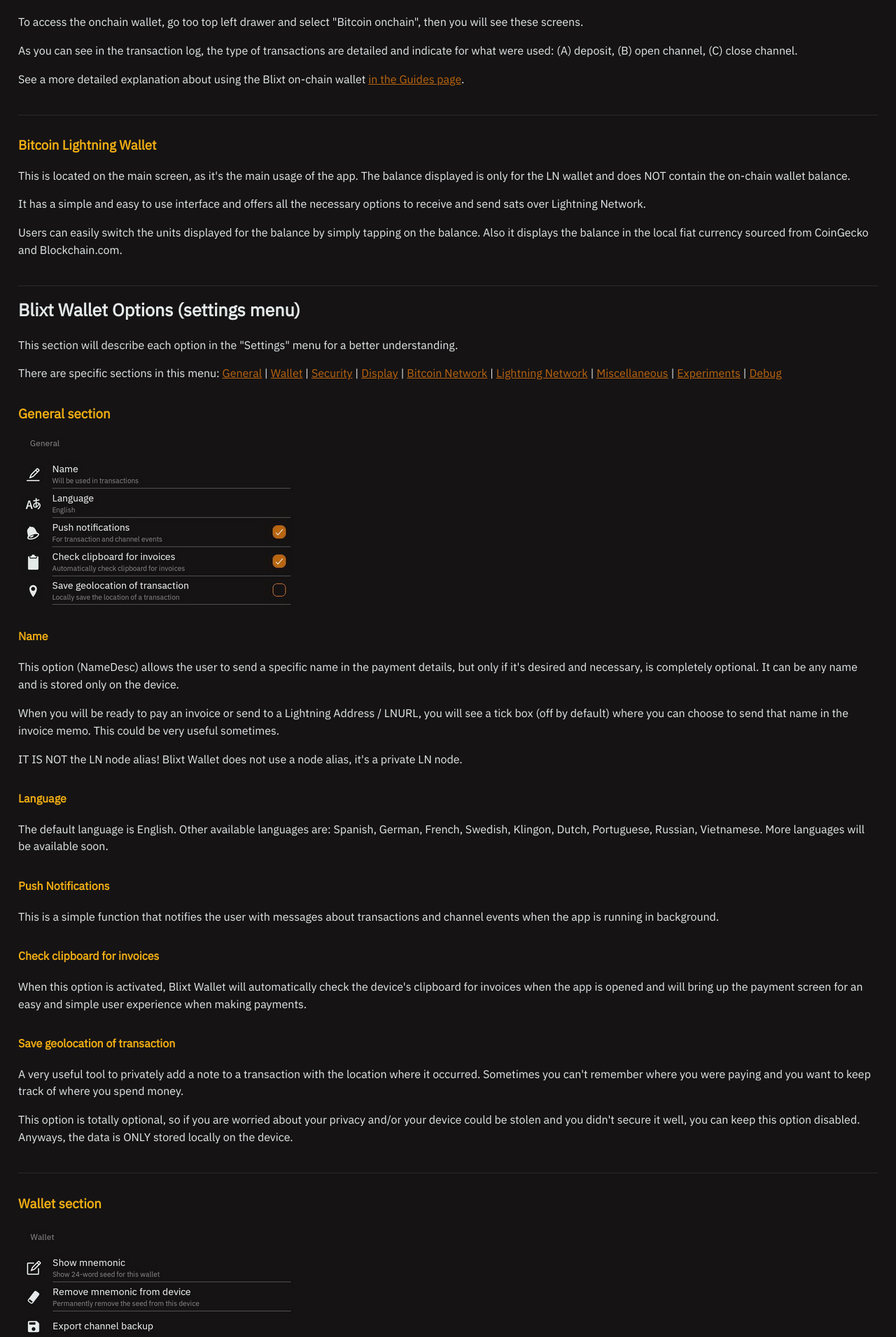
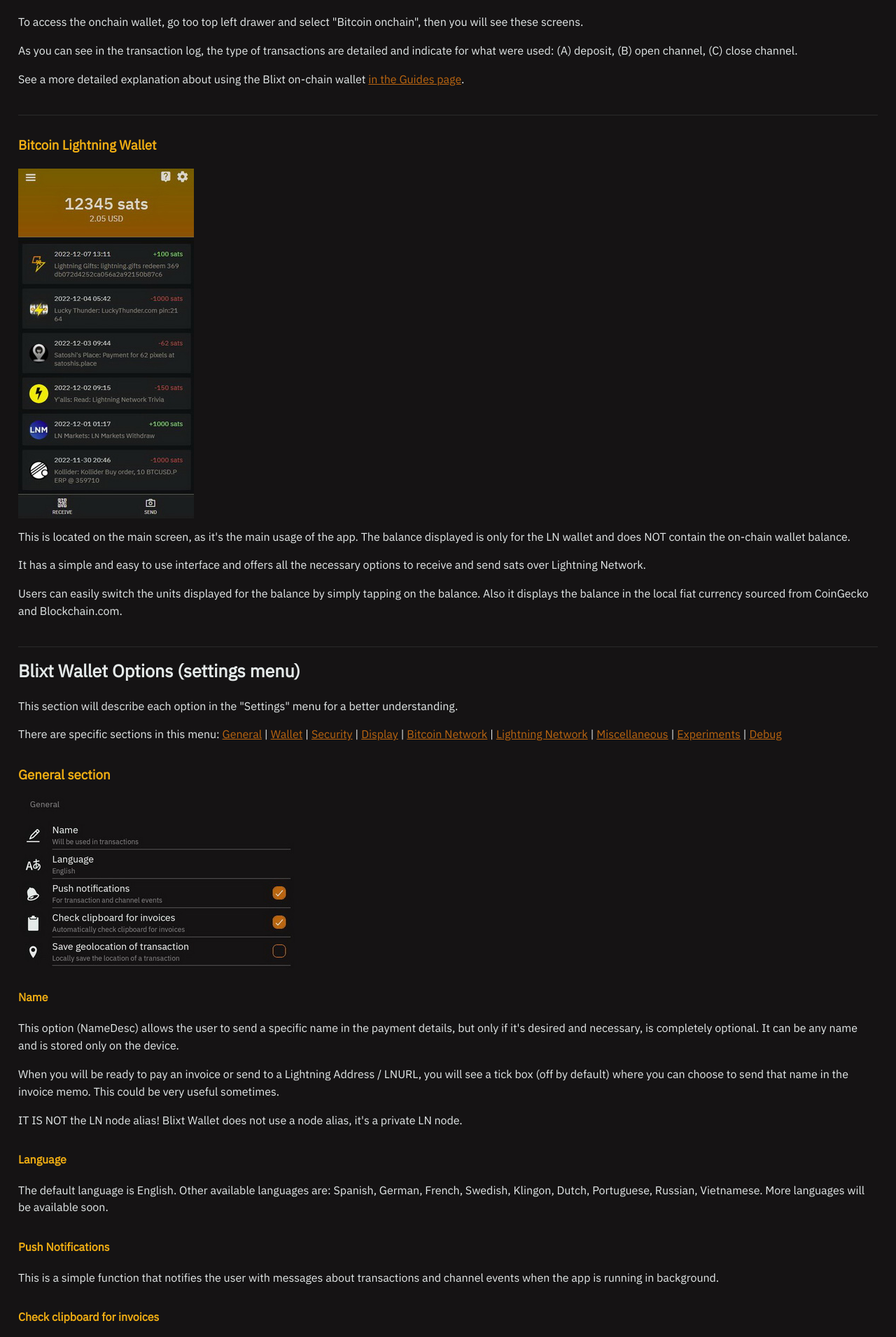
Before and after one commit to BlixtWallet/blixtwallet.github.io, a Jekyll site: the page built from features.html, in a window 1280 px wide. Shown: the part 1993-3904 px from the top of the page at 70% size. Built offline with Jekyll 4.4.1, drawn with Linux system fonts in a browser that asks for light colours.

Commit message:
features - final

```diff
--- a/features.html
+++ b/features.html
@@ -66,7 +66,11 @@
 
   <section id="feature-onchain">
   <h3>Bitcoin On-Chain Wallet</h3>
-    <p><img style="vertical-align:middle" src="assets/images/blixt-onchain-wallet.jpg" align="center" alt="Blixt Onchain Wallet"/></p>
+  <div class="container">
+    <div class="image"></div>
+    <img src="assets/images/blixt-onchain-wallet.jpg" align="center" alt="Blixt Onchain Wallet"/>
+    </div>
+    <div class="text"></div>
     <p>This feature is quite hidden, because it's not the main focus of this app. But it's easy to access it from the top left drawer menu.</p>
     <p>Since on-chain transactions aren't used often by LN power users, it's not visible on the main screen. But that's OK, you can use it like
        a separate wallet where you can manage addresses and see your transaction log. In the future, more functionalities for this on-chain wallet
@@ -76,10 +80,13 @@
     <p>To access the onchain wallet, go too top left drawer and select "Bitcoin onchain", then you will see these screens.</p>
     <p>As you can see in the transaction log, the type of transactions are detailed and indicate for what were used: (A) deposit, (B) open channel, (C) close channel.</p>
     <p>See a more detailed explanation about using the Blixt on-chain wallet <a href="guides#guide-swap">in the Guides page</a>.</p>
+    </div>
+  </div>
   </section>
 
   <section id="feature-lightning">
   <h3>Bitcoin Lightning Wallet</h3>
+  <p><img src="assets/images/blixt-main-ln-wallet.jpg" align="center" alt="Blixt Lightning Wallet"/></p>
     <p>This is located on the main screen, as it's the main usage of the app. The balance displayed is only for the LN wallet and does NOT contain the on-chain wallet balance.</p>
     <p>It has a simple and easy to use interface and offers all the necessary options to receive and send sats over Lightning Network.</p>
     <p>Users can easily switch the units displayed for the balance by simply tapping on the balance. Also it displays the balance in the local fiat currency sourced from CoinGecko and Blockchain.com.</p>
@@ -429,6 +436,7 @@
     For the time being, this doesn't work behind Tor so browsing these apps will be over clearnet.
     </p>
   <h3 id="function-onchain">On-chain wallet</h3>
+    <img src="assets/images/blixt-onchain-wallet.jpg" align="center" alt="Blixt Onchain Wallet"/>
     <p>Dedicated section to access the on-chain part of Blixt Wallet.
     This section will display your on-chain balance and a QR code and Bitcoin address to receive on-chain funds to.
     </p>
--- a/features_es.html
+++ b/features_es.html
@@ -93,6 +93,7 @@
 
   <section id="feature-onchain">
   <h3>Monedero Bitcoin On-Chain</h3>
+    <img src="assets/images/blixt-onchain-wallet.jpg" align="center" alt="Blixt Onchain Wallet"/>
     <p>
       Esta característica está bastante oculta, porque no es el enfoque principal de esta aplicación.
       Pero es fácil acceder a él desde el menú del cajón superior izquierdo.
@@ -107,11 +108,13 @@
       En este momento, el uso principal de este monedero onchain es administrar la apertura y el cierre de los canales de LN y
       no como pagos regulares del día a día mediante transacciones en onchain.
     </p>
+    <p>Como puede ver en el registro de transacciones, se detalla el tipo de transacciones e indica para qué se usaron: (A) depósito, (B) canal abierto, (C) canal cerrado.</p>
     <p>Vea una explicación más detallada sobre el uso de la billetera en cadena Blixt <a href="guides_es.html#guia-swap">en la página de Guías</a>.</p>
   </section>
 
   <section id="feature-lightning">
   <h3>Monedero Bitcoin Lightning</h3>
+    <p><img src="assets/images/blixt-main-ln-wallet.jpg" align="center" alt="Blixt Lightning Wallet"/></p>
     <p>
       Esto se encuentra en la pantalla principal, como el uso principal de la aplicación.
       El saldo que se muestra es solo para este monedero LN y NO contiene el saldo del monedero onchain.
```
Also changed, not shown: assets/images/blixt-main-ln-wallet.jpg (added).
